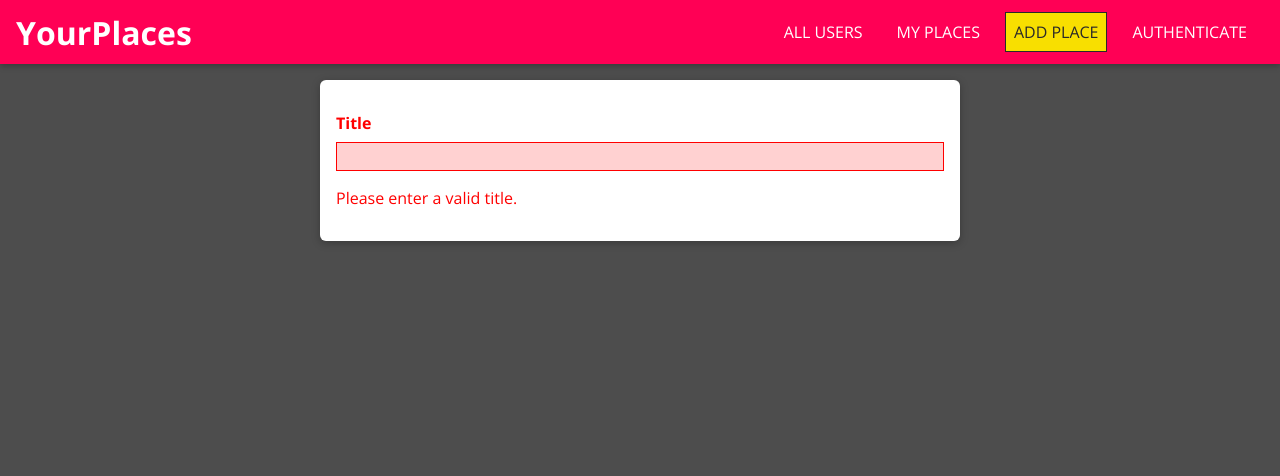
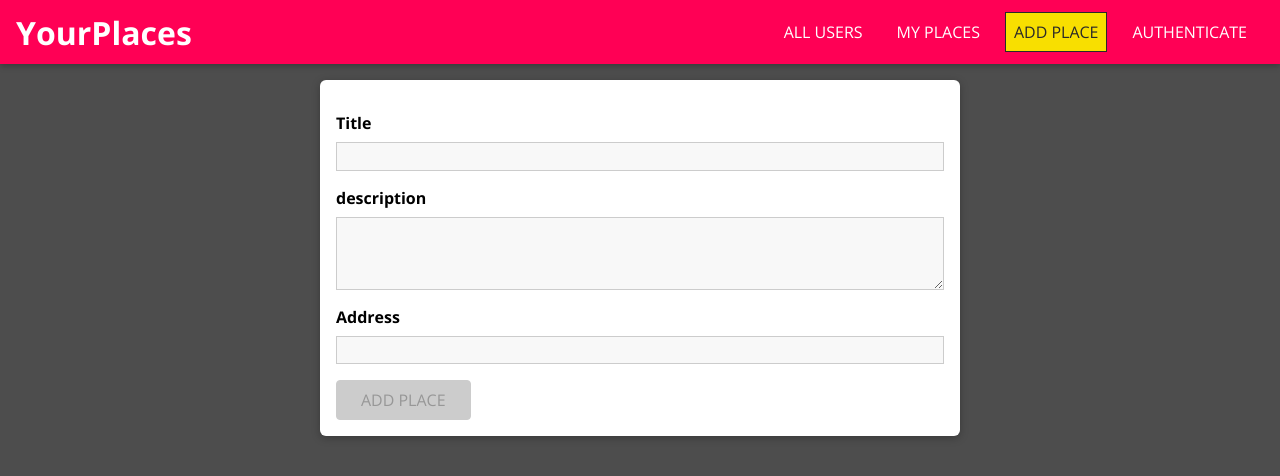
Before and after one commit to abhilashadwivedi/react-frontend-01-starting-setup, a React (Create React App) app: page /places/new in a window 1280 px wide. Shown: the top 476 px of the page. Built offline with nearby package versions, Linux system fonts and the light colour scheme.

Commit message:
starting working on UpdatePlace.js

```diff
--- a/src/App.js
+++ b/src/App.js
@@ -9,6 +9,7 @@
 import Users from "./user/pages/Users";
 import NewPlace from "./places/pages/NewPlace";
 import UserPlaces from "./places/pages/UserPlaces";
+import UpdatePlace from "./places/pages/UpdatePlace";
 import MainNavigation from "./shared/components/Navigation/MainNavigation";
 
 const App = () => {
@@ -26,6 +27,9 @@
           <Route path="/places/new" exact>
             <NewPlace />
           </Route>
+          <Route PATH="/places/:placeId">
+            <UpdatePlace />
+          </Route>
           <Redirect to="/" />
         </Switch>
       </main>
--- a/src/places/pages/NewPlace.js
+++ b/src/places/pages/NewPlace.js
@@ -1,18 +1,96 @@
-import React from "react";
+import React, { useCallback, useReducer } from "react";
 
 import Input from "../../shared/components/FormElements/Input";
+import Button from "../../shared/components/FormElements/Button";
+import {
+  VALIDATOR_MINLENGTH,
+  VALIDATOR_REQUIRE,
+} from "../../shared/util/validators";
 import "./NewPlace.css";
 
+const formReducer = (state, action) => {
+  switch (action.type) {
+    case "INPUT_CHANGE":
+      let formIsValid = true;
+      for (const inputId in state.inputs) {
+        if (inputId === action.inputId) {
+          formIsValid = formIsValid && action.isValid;
+        } else {
+          formIsValid = formIsValid && state.inputs[inputId].isValid;
+        }
+      }
+      return {
+        ...state,
+        inputs: {
+          ...state.inputs,
+          [action.inputId]: { value: action.value, isValid: action.isValid },
+        },
+        isValid: formIsValid,
+      };
+    default:
+      return state;
+  }
+};
+
 const NewPlace = () => {
+  const [formState, dispatch] = useReducer(formReducer, {
+    inputs: {
+      title: {
+        value: "",
+        isValid: false,
+      },
+      description: {
+        value: "",
+        isValid: false,
+      },
+    },
+    isValid: false,
+  });
+
+  const inputHandler = useCallback((id, value, isValid) => {
+    dispatch({
+      type: "INPUT_CHANGE",
+      value: value,
+      isValid: isValid,
+      inputId: id,
+    });
+  }, []);
+
+  const placeSubmitHandler = event => {
+    event.preventDefault();
+    console.log(formState.inputs);
+  };
+
   return (
-    <form className="place-form">
+    <form className="place-form" onSubmit={placeSubmitHandler}>
       <Input
+        id="title"
         element="input"
         type="text"
         label="Title"
-        validators={[]}
+        validators={[VALIDATOR_REQUIRE()]}
         errorText="Please enter a valid title."
+        onInput={inputHandler}
       />
+      <Input
+        id="description"
+        element="textarea"
+        label="description"
+        validators={[VALIDATOR_MINLENGTH(5)]}
+        errorText="Please enter a valid description(at least 5 characters)."
+        onInput={inputHandler}
+      />
+      <Input
+        id="address"
+        element="input"
+        label="Address"
+        validators={[VALIDATOR_REQUIRE()]}
+        errorText="Please enter a valid address."
+        onInput={inputHandler}
+      />
+      <Button type="submit" disabled={!formState.isValid}>
+        ADD PLACE
+      </Button>
     </form>
   );
 };
--- /dev/null
+++ b/src/places/pages/UpdatePlace.js
@@ -0,0 +1,82 @@
+import React from "react";
+import { useParams } from "react-router-dom";
+
+import Input from "../../shared/components/FormElements/Input";
+import Button from "../../shared/components/FormElements/Button";
+import {
+  VALIDATOR_REQUIRE,
+  VALIDATOR_MINLENGTH,
+} from "../../shared/util/validators";
+
+const DUMMY_PLACES = [
+  {
+    id: "p1",
+    title: "Empire state building",
+    description: "One of the most famous sky blah blah",
+    imageUrl:
+      "https://upload.wikimedia.org/wikipedia/commons/1/10/Empire_State_Building_%28aerial_view%29.jpg",
+    address: "20 W 34th St., New York, NY 10001",
+    location: {
+      lat: 40.7484405,
+      lng: -73.9856644,
+    },
+    creator: "u1",
+  },
+  {
+    id: "p2",
+    title: "Empire state building",
+    description: "One of the most famous sky blah blah",
+    imageUrl:
+      "https://upload.wikimedia.org/wikipedia/commons/1/10/Empire_State_Building_%28aerial_view%29.jpg",
+    address: "20 W 34th St., New York, NY 10001",
+    location: {
+      lat: 40.7484405,
+      lng: -73.9856644,
+    },
+    creator: "u2",
+  },
+];
+
+const UpdatePlace = () => {
+  const placeId = useParams().placeId;
+
+  const identifiedPlace = DUMMY_PLACES.find((p) => p.id === placeId);
+
+  if (!identifiedPlace) {
+    return (
+      <div className="center">
+        <h2>Could not find place!</h2>
+      </div>
+    );
+  }
+  return (
+    <form>
+      <Input
+        id="title"
+        element="input"
+        type="text"
+        label="Title"
+        validators={[VALIDATOR_REQUIRE()]}
+        errortext="Please enter a valid title."
+        onInput={() => {}}
+        value={identifiedPlace.title}
+        valid={true}
+      />
+      <Input
+        id="description"
+        element="textarea"
+        label="Description"
+        validators={[VALIDATOR_MINLENGTH(5)]}
+        errortext="Please enter a valid description (min. 5 characters)."
+        onInput={() => {}}
+        value={identifiedPlace.title}
+        valid={true}
+      />
+      <Button type="submit" disabled={true}>
+        UPDATE PLACE
+      </Button>
+    </form>
+  );
+};
+
+export default UpdatePlace;
--- a/src/shared/components/FormElements/Input.js
+++ b/src/shared/components/FormElements/Input.js
@@ -1,5 +1,6 @@
-import React, { useReducer, useState } from "react";
+import React, { useReducer, useEffect } from "react";
 
+import { validate } from "../../util/validators";
 import "./Input.css";
 
 const inputReducer = (state, action) => {
@@ -8,8 +9,14 @@
       return {
         ...state,
         value: action.val,
-        isvalid: true,
+        isvalid: validate(action.val, action.validators),
       };
+      case 'TOUCH': {
+        return{
+          ...state,
+          isTouched: true
+        }
+      }
     default:
       return state;
   }
@@ -18,11 +25,25 @@
 const Input = (props) => {
   const [inputState, dispatch] = useReducer(inputReducer, {
     value: "",
+    isTouched:false,
     isvalid: false,
   });
 
+  const {id,onInput} = props;
+  const {value,isvalid}= inputState;
+
+  useEffect(() => {
+   onInput(id, value, isvalid);
+  },[id, value, isvalid, onInput]);
+
   const changeHandler = (event) => {
-    dispatch({ type: "CHANGE", val: event.target.value });
+    dispatch({ type: "CHANGE", val: event.target.value, validators: props.validators });
+  };
+
+  const touchHandler = () => {
+    dispatch({
+      type: 'TOUCH'
+    });
   };
 
   const element =
@@ -32,6 +53,7 @@
         type={props.type}
         placeholder={props.placeholder}
         onChange={changeHandler}
+        onBlur={touchHandler}
         value={inputState.value}
       />
     ) : (
@@ -39,6 +61,7 @@
         id={props.id}
         rows={props.rows || 3}
         onChange={changeHandler}
+        onBlur={touchHandler}
         value={inputState.value}
       />
     );
@@ -46,12 +69,12 @@
   return (
     <div
       className={`form-control ${
-        !inputState.isvalid && "form-control--invalid"
+        !inputState.isvalid && inputState.isTouched && "form-control--invalid"
       }`}
     >
       <label htmlFor={props.id}>{props.label}</label>
       {element}
-      {!inputState.isvalid && <p>{props.errorText}</p>}
+      {!inputState.isvalid && inputState.isTouched && <p>{props.errorText}</p>}
     </div>
   );
 };
--- /dev/null
+++ b/src/shared/util/validators.js
@@ -0,0 +1,46 @@
+const VALIDATOR_TYPE_REQUIRE = 'REQUIRE';
+const VALIDATOR_TYPE_MINLENGTH = 'MINLENGTH';
+const VALIDATOR_TYPE_MAXLENGTH = 'MAXLENGTH';
+const VALIDATOR_TYPE_MIN = 'MIN';
+const VALIDATOR_TYPE_MAX = 'MAX';
+const VALIDATOR_TYPE_EMAIL = 'EMAIL';
+const VALIDATOR_TYPE_FILE = 'FILE';
+
+export const VALIDATOR_REQUIRE = () => ({ type: VALIDATOR_TYPE_REQUIRE });
+export const VALIDATOR_FILE = () => ({ type: VALIDATOR_TYPE_FILE });
+export const VALIDATOR_MINLENGTH = val => ({
+  type: VALIDATOR_TYPE_MINLENGTH,
+  val: val
+});
+export const VALIDATOR_MAXLENGTH = val => ({
+  type: VALIDATOR_TYPE_MAXLENGTH,
+  val: val
+});
+export const VALIDATOR_MIN = val => ({ type: VALIDATOR_TYPE_MIN, val: val });
+export const VALIDATOR_MAX = val => ({ type: VALIDATOR_TYPE_MAX, val: val });
+export const VALIDATOR_EMAIL = () => ({ type: VALIDATOR_TYPE_EMAIL });
+
+export const validate = (value, validators) => {
+  let isValid = true;
+  for (const validator of validators) {
+    if (validator.type === VALIDATOR_TYPE_REQUIRE) {
+      isValid = isValid && value.trim().length > 0;
+    }
+    if (validator.type === VALIDATOR_TYPE_MINLENGTH) {
+      isValid = isValid && value.trim().length >= validator.val;
+    }
+    if (validator.type === VALIDATOR_TYPE_MAXLENGTH) {
+      isValid = isValid && value.trim().length <= validator.val;
+    }
+    if (validator.type === VALIDATOR_TYPE_MIN) {
+      isValid = isValid && +value >= validator.val;
+    }
+    if (validator.type === VALIDATOR_TYPE_MAX) {
+      isValid = isValid && +value <= validator.val;
+    }
+    if (validator.type === VALIDATOR_TYPE_EMAIL) {
+      isValid = isValid && /^\S+@\S+\.\S+$/.test(value);
+    }
+  }
+  return isValid;
+};
```
